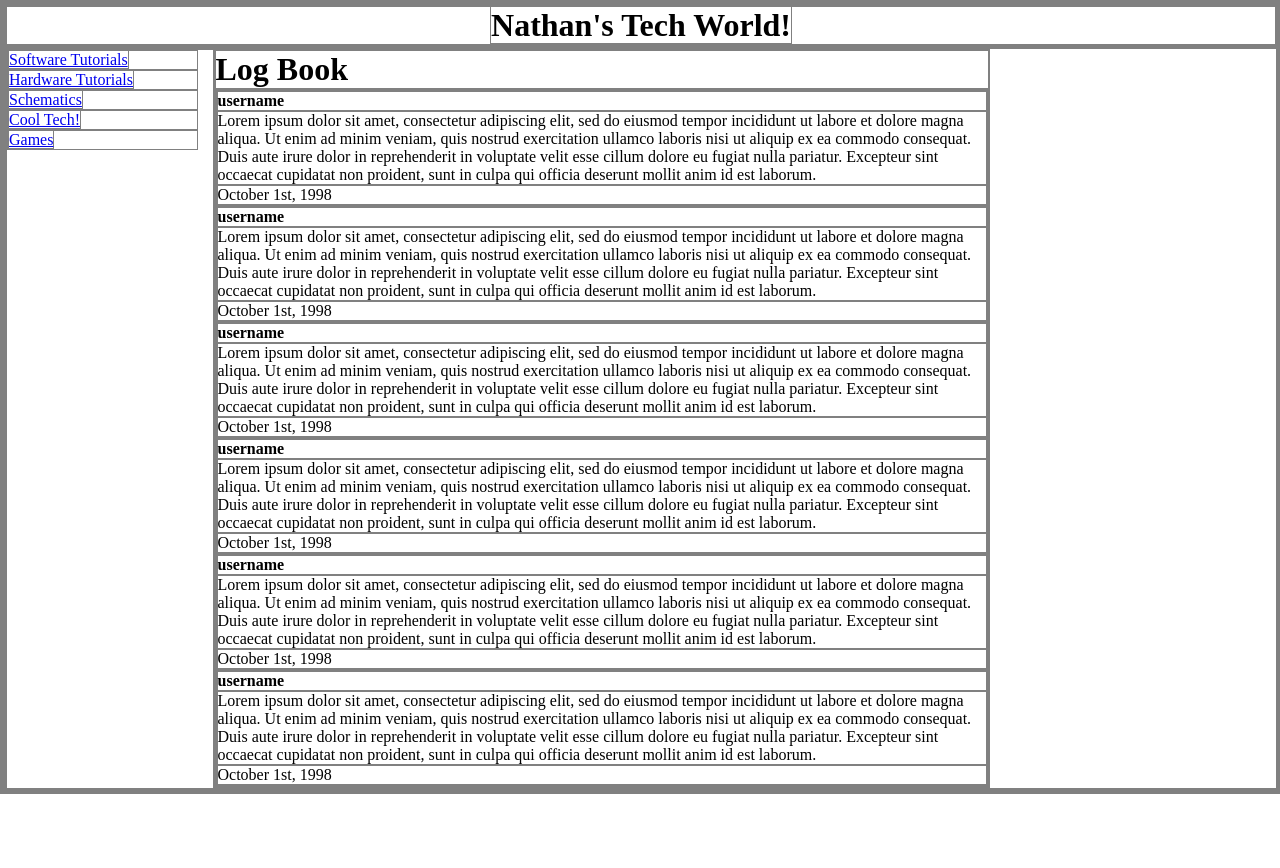
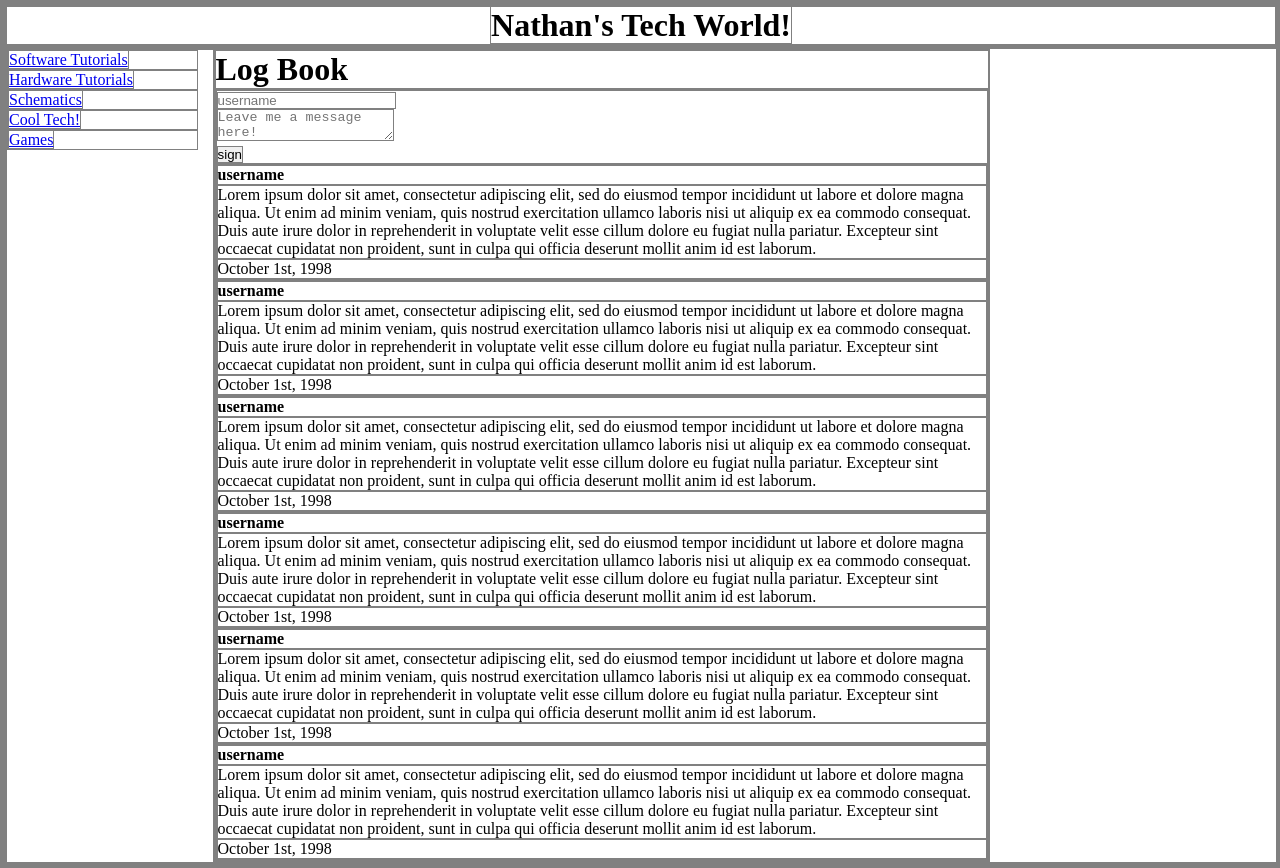
Before and after one commit to njfletcher215/nathans_tech_world, a React (Create React App) app: page /#/log-book in a window 1280 px wide. Before the commit the page ends 800 px from the top, so only its background shows below. Built offline with nearby package versions, Linux system fonts and the light colour scheme.

Commit message:
added basic log book sign form

```diff
--- a/src/pages/LogBook.js
+++ b/src/pages/LogBook.js
@@ -7,6 +7,13 @@ export default function LogBook() {
             <div className="log-book-page-content">
                 <h1>Log Book</h1>
                 <div className="log-book">
+                    <form className="sign">
+                        <input type="text" name='username' placeholder='username'/>
+                        <br />
+                        <textarea name='message' placeholder='Leave me a message here!' />
+                        <br />
+                        <input type='submit' value='sign'/>
+                    </form>
                     <div className="post">
                         <h4 className="post-username">username</h4>
                         <p className="post-body">Lorem ipsum dolor sit amet, consectetur adipiscing elit, sed do eiusmod tempor incididunt ut labore et dolore magna aliqua. Ut enim ad minim veniam, quis nostrud exercitation ullamco laboris nisi ut aliquip ex ea commodo consequat. Duis aute irure dolor in reprehenderit in voluptate velit esse cillum dolore eu fugiat nulla pariatur. Excepteur sint occaecat cupidatat non proident, sunt in culpa qui officia deserunt mollit anim id est laborum.</p>
```
